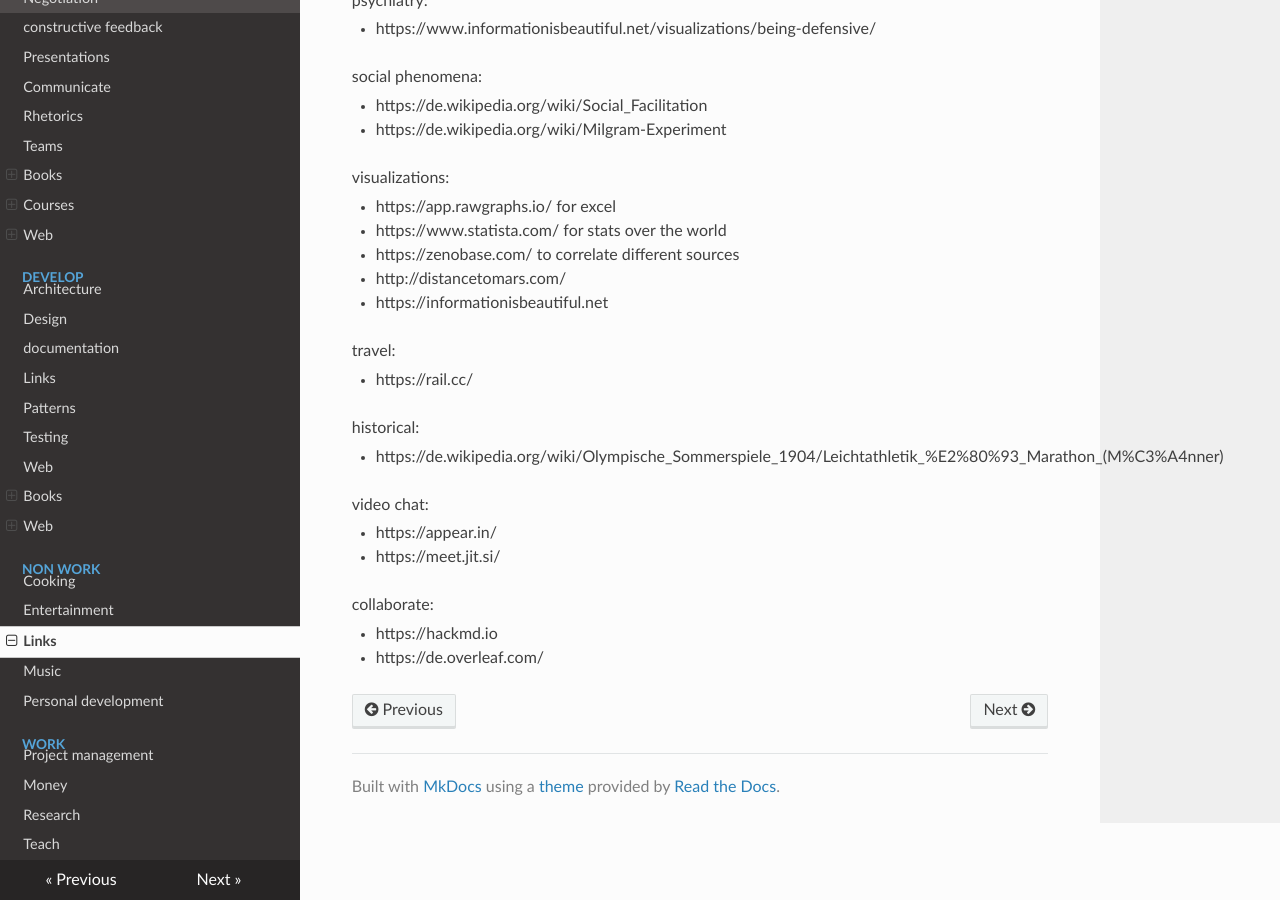
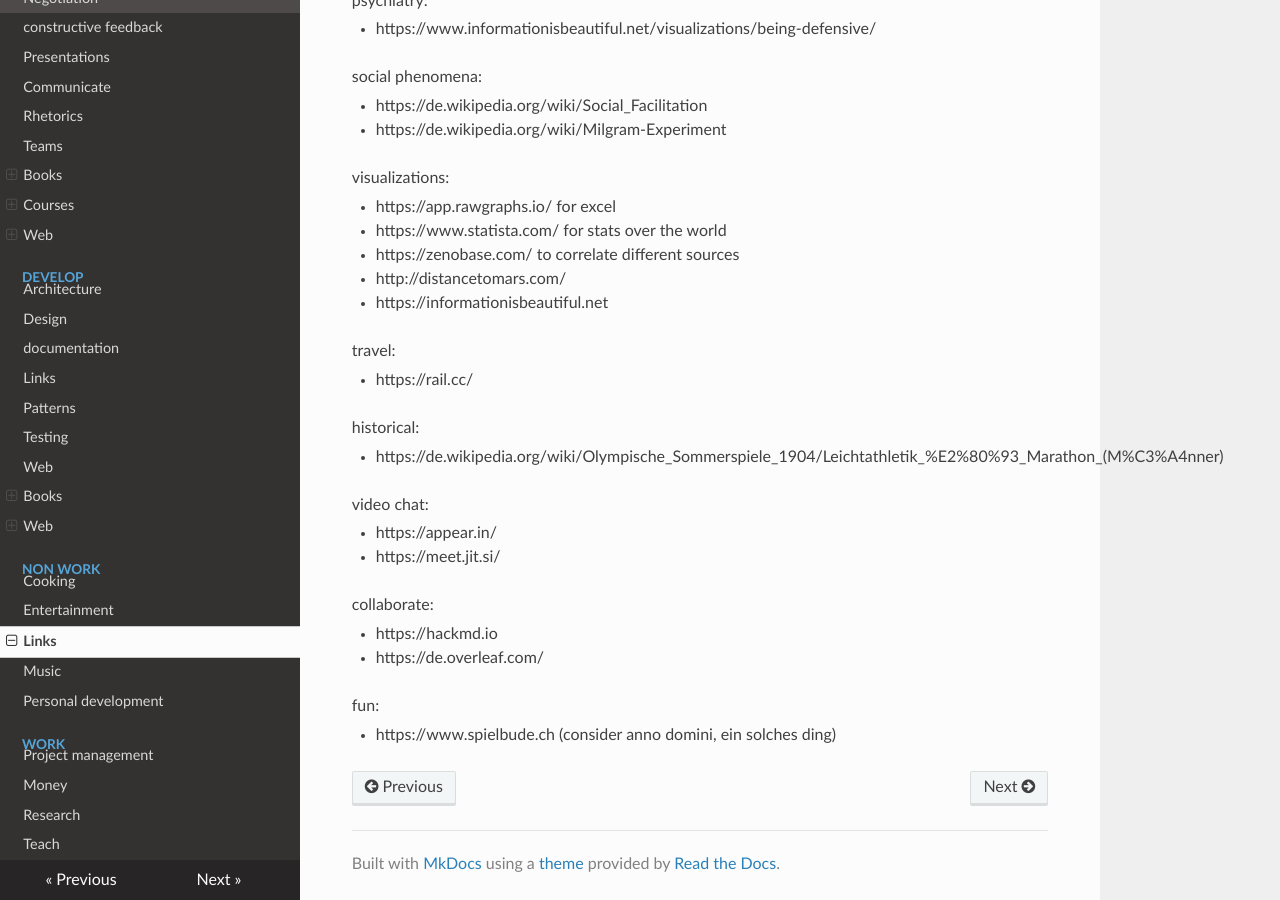
Before and after one commit to famoser/docs, an MkDocs documentation site: the page built from docs/non-work/links.md, in a window 1280 px wide and 900 px high, scrolled down 757 px. Built offline with MkDocs 1.6.1, drawn with Linux system fonts in a browser that asks for light colours; nearby versions of some CDN libraries.

Commit message:
Update links.md

```diff
--- a/docs/non-work/links.md
+++ b/docs/non-work/links.md
@@ -64,3 +64,7 @@
 
 - https://hackmd.io
 - https://de.overleaf.com/
+
+fun:
+
+- https://www.spielbude.ch (consider anno domini, ein solches ding)
```
